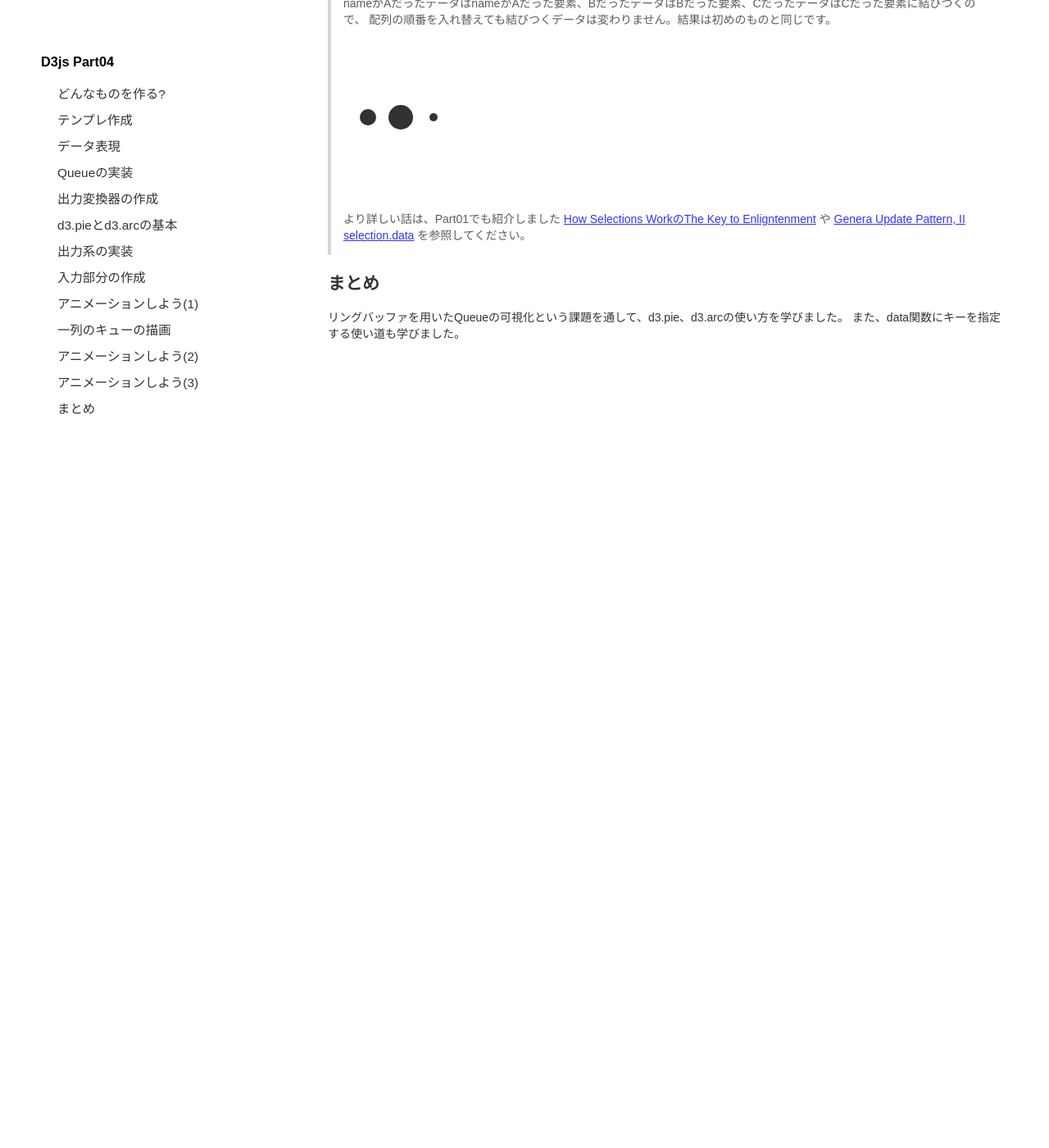
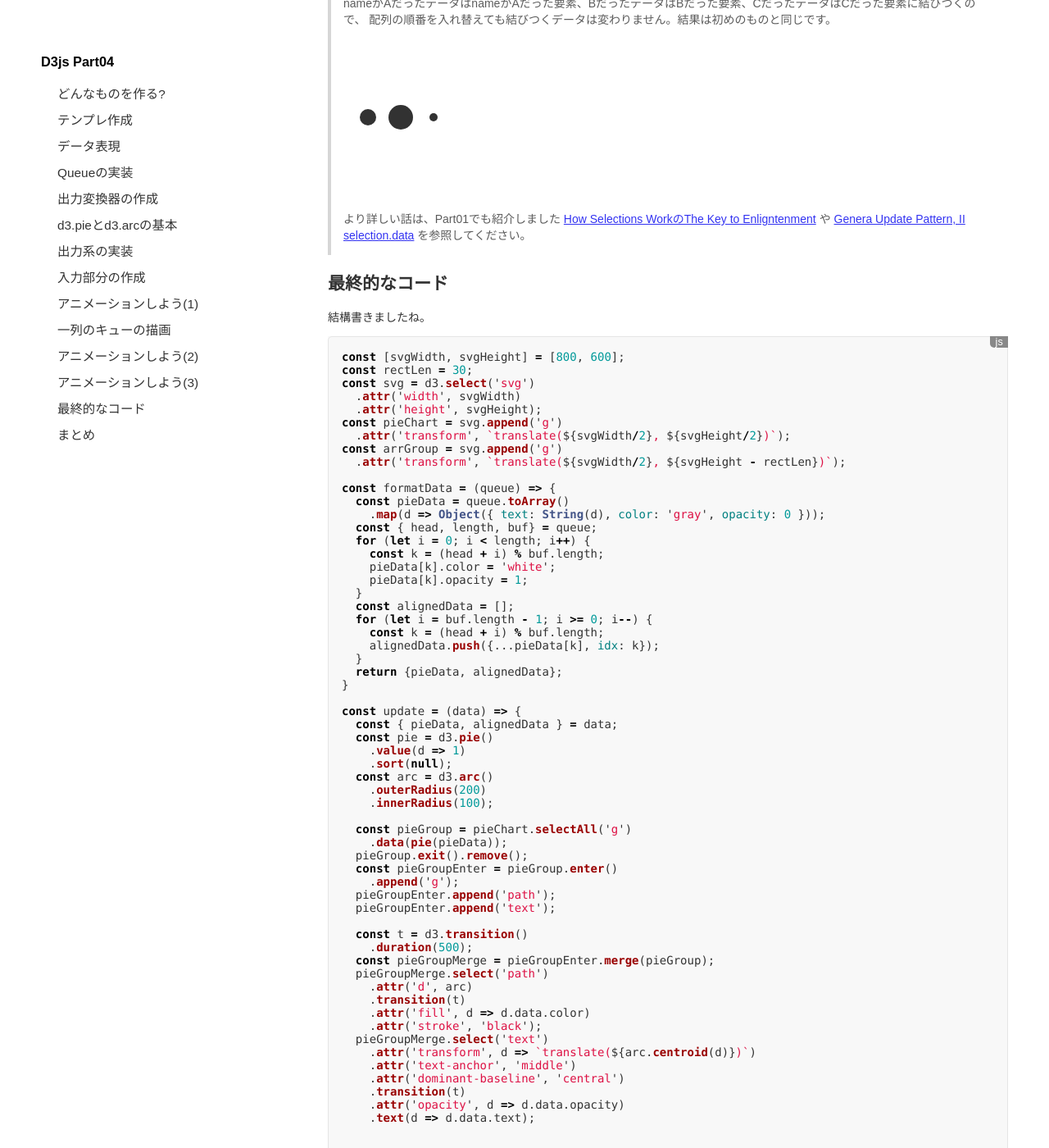
Before and after one commit to bombrary/lectures, a Jekyll site: the page built from d3js/Part04/index.md, in a window 1280 px wide and 1400 px high, scrolled down 18378 px. Shown: the whole window at 82% size. Built offline with Jekyll 4.4.1, drawn with Linux system fonts in a browser that asks for light colours; before the commit the page ends 19008 px from its top, so only the background shows below that; some of the changed text lies outside the part shown.

Commit message:
Added complete code.

````diff
--- a/d3js/Part04/index.md
+++ b/d3js/Part04/index.md
@@ -893,6 +893,158 @@ How Selections WorkのThe Key to Enligntenment</a>
 
 </div>
 
+## 最終的なコード
+
+結構書きましたね。
+
+```js
+const [svgWidth, svgHeight] = [800, 600];
+const rectLen = 30;
+const svg = d3.select('svg')
+  .attr('width', svgWidth)
+  .attr('height', svgHeight);
+const pieChart = svg.append('g')
+  .attr('transform', `translate(${svgWidth/2}, ${svgHeight/2})`);
+const arrGroup = svg.append('g')
+  .attr('transform', `translate(${svgWidth/2}, ${svgHeight - rectLen})`);
+
+const formatData = (queue) => {
+  const pieData = queue.toArray()
+    .map(d => Object({ text: String(d), color: 'gray', opacity: 0 }));
+  const { head, length, buf} = queue;
+  for (let i = 0; i < length; i++) {
+    const k = (head + i) % buf.length;
+    pieData[k].color = 'white';
+    pieData[k].opacity = 1;
+  }
+  const alignedData = [];
+  for (let i = buf.length - 1; i >= 0; i--) {
+    const k = (head + i) % buf.length;
+    alignedData.push({...pieData[k], idx: k});
+  }
+  return {pieData, alignedData};
+}
+
+const update = (data) => {
+  const { pieData, alignedData } = data;
+  const pie = d3.pie()
+    .value(d => 1)
+    .sort(null);
+  const arc = d3.arc()
+    .outerRadius(200)
+    .innerRadius(100);
+
+  const pieGroup = pieChart.selectAll('g')
+    .data(pie(pieData));
+  pieGroup.exit().remove();
+  const pieGroupEnter = pieGroup.enter()
+    .append('g');
+  pieGroupEnter.append('path');
+  pieGroupEnter.append('text');
+
+  const t = d3.transition()
+    .duration(500);
+  const pieGroupMerge = pieGroupEnter.merge(pieGroup);
+  pieGroupMerge.select('path')
+    .attr('d', arc)
+    .transition(t)
+    .attr('fill', d => d.data.color)
+    .attr('stroke', 'black');
+  pieGroupMerge.select('text')
+    .attr('transform', d => `translate(${arc.centroid(d)})`)
+    .attr('text-anchor', 'middle')
+    .attr('dominant-baseline', 'central')
+    .transition(t)
+    .attr('opacity', d => d.data.opacity)
+    .text(d => d.data.text);
+
+
+  const arrElem = arrGroup.selectAll('g')
+    .data(alignedData, d => d.idx);
+  arrElem.exit().remove();
+  const arrElemEnter = arrElem.enter()
+    .append('g');
+  arrElemEnter.append('rect');
+  arrElemEnter.append('text');
+
+  const arrLen = alignedData.length * rectLen;
+  const xScale = d3.scaleLinear()
+    .domain([0, alignedData.length])
+    .range([-arrLen/2, arrLen/2]);
+  const arrElemMerge = arrElemEnter.merge(arrElem)
+    .transition(t);
+  arrElemMerge.attr('transform', (d, i) => `translate(${xScale(i)}, 0)`);
+  arrElemMerge.select('rect')
+    .attr('fill', d => d.color)
+    .attr('stroke', 'black')
+    .attr('width', rectLen)
+    .attr('height', rectLen);
+  arrElemMerge.select('text')
+    .attr('text-anchor', 'middle')
+    .attr('dominant-baseline', 'central')
+    .attr('x', rectLen/2)
+    .attr('y', rectLen/2)
+    .attr('opacity', d => d.opacity)
+    .text(d => d.text);
+};
+
+const ul = d3.select('#loaded_data');
+const updateInfo = (data) => {
+  const li = ul.selectAll('li')
+    .data(data);
+  li.exit().remove();
+  li.enter()
+    .append('li')
+    .merge(li)
+    .text(d => d);
+};
+
+let itr = new Iterator([]);
+d3.select('#load_btn')
+  .on('click', () => {
+    const input = d3.select('textarea')
+      .property('value')
+      .split('\n')
+      .map(d => d.split(' '));
+    const data = d3.merge(input)
+      .map(d => Number(d));
+    itr = new Iterator(data);
+    updateInfo(itr.remainder());
+  });
+
+d3.select('#clear_btn')
+  .on('click', () => {
+    itr = new Iterator([]);
+    updateInfo(itr.remainder());
+  });
+
+const q = new Queue(20);
+d3.select('#enqueue_btn')
+  .on('click', () => {
+    if (itr.hasNext() && !q.full()) {
+      q.enqueue(itr.now());
+      update(formatData(q));
+      itr.next();
+      updateInfo(itr.remainder());
+    }
+  });
+d3.select('#dequeue_btn')
+  .on('click', () => {
+    if (!q.empty()) {
+      q.dequeue(itr.now());
+      update(formatData(q));
+    }
+  });
+
+const randomInt = (m, M) => {
+    const randUniform = d3.randomUniform(m, M);
+    return () => Math.floor(randUniform());
+  };
+const rand = randomInt(0, 100);
+const testcase = [...Array(30)].map(() => rand());
+d3.select('textarea').property('value', testcase.join(' '));
+```
+
 ## まとめ
 
 リングバッファを用いたQueueの可視化という課題を通して、d3.pie、d3.arcの使い方を学びました。
````
